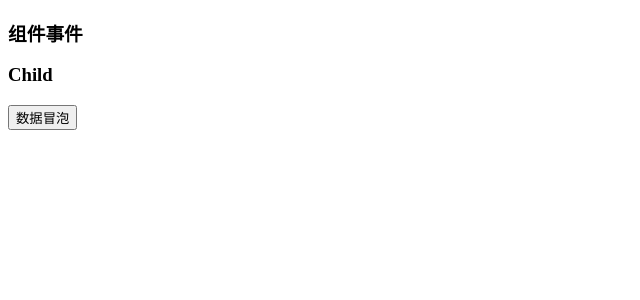
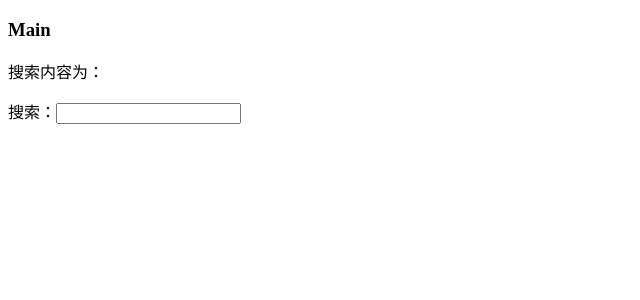
Before and after one commit to recursionBlack/vue3learn, a Vue app in the folder vue-components/: page / in a window 1280 px wide. Shown: the top 300 px of the page, without its empty margins (0-640 px from the left). Built offline with nearby package versions, Linux system fonts and the light colour scheme; the HTML template or start-up script is replaced by a standard one.

Commit message:
109，组件事件配合v-model

```diff
--- a/vue-components/src/App.vue
+++ b/vue-components/src/App.vue
@@ -4,7 +4,8 @@
   <AsideOfApp /> -->
   <!-- <ParentDemo /> -->
   <!-- <ComponentA /> -->
-  <ComponentEvent />
+  <!-- <ComponentEvent /> -->
+  <MainForSearch />
 </template>
 
 <script setup lang="ts">
@@ -13,5 +14,6 @@
 // import AsideOfApp from './pages/AsideOfApp.vue'
 // import ParentDemo from './components/ParentDemo.vue'
 // import ComponentA from './components/ComponentA.vue'
-import ComponentEvent from './components/ComponentEvent.vue'
+// import ComponentEvent from './components/ComponentEvent.vue'
+import MainForSearch from './components/MainForSearch.vue'
 </script>
--- /dev/null
+++ b/vue-components/src/components/MainForSearch.vue
@@ -0,0 +1,16 @@
+<template>
+  <h3>Main</h3>
+  <p>搜索内容为：{{ search }}</p>
+  <SearchComponent @search-event="getSearch" />
+</template>
+
+<script setup lang="ts">
+import { ref } from 'vue'
+import SearchComponent from './SearchComponent.vue'
+
+const search = ref()
+
+const getSearch = (msg: string) => {
+  search.value = msg
+}
+</script>
--- /dev/null
+++ b/vue-components/src/components/SearchComponent.vue
@@ -0,0 +1,13 @@
+<template>搜索：<input type="text" v-model="search" /></template>
+
+<script setup lang="ts">
+import { ref, watch } from 'vue'
+
+const search = ref()
+
+const emit = defineEmits<{ (e: 'searchEvent', msg: string): void }>()
+
+watch(search, (newValue) => {
+  emit('searchEvent', newValue)
+})
+</script>
```
